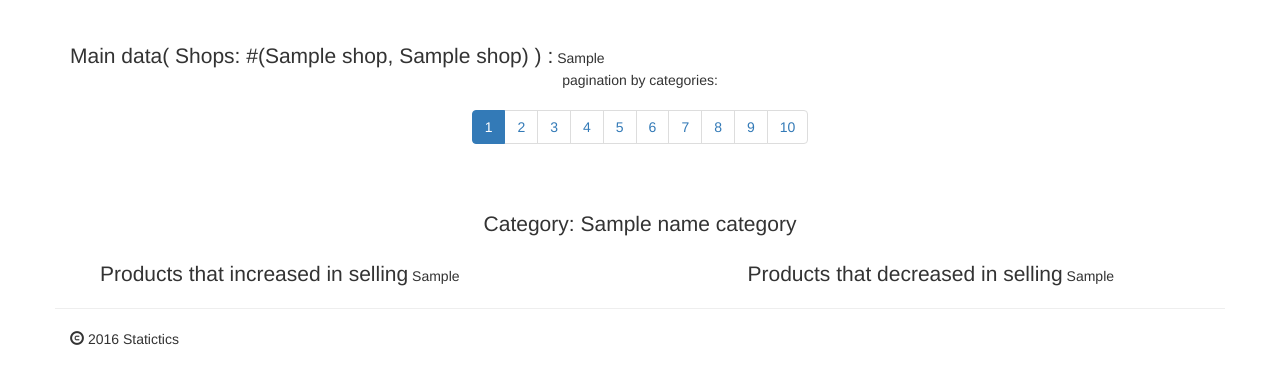
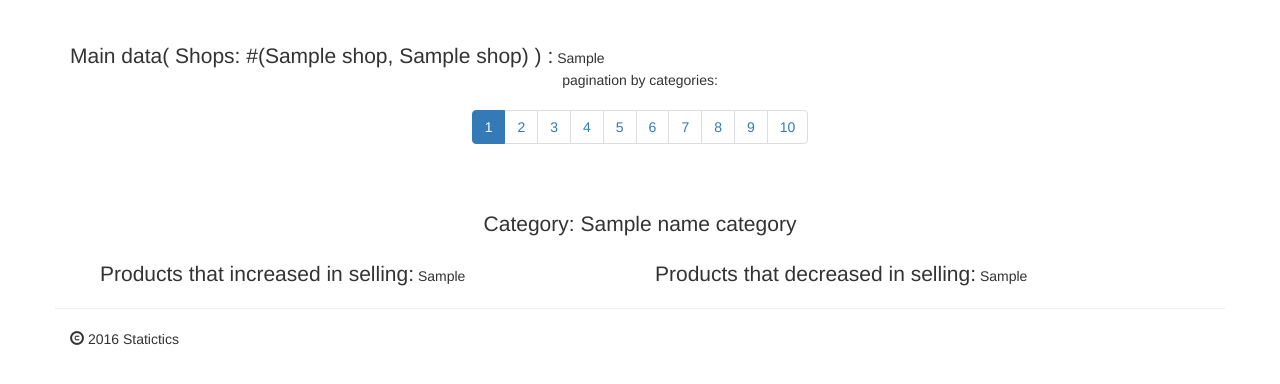
Before and after one commit to grydinywka/statproj, a Django app: template statapp/templates/statapp/reports_stat.html in a window 1280 px wide. Shown: the part 52-436 px from the top of the page. Run offline with Django 3.2, Linux system fonts and the light colour scheme; the template is opened without the code that fills it: most values are stand-ins (such as "Sample title", 1, 10 or a date in 2020); some libraries are stand-ins or nearby versions.

Commit message:
fixed value of shops in JS and gave name of products column

```diff
--- a/statapp/templates/statapp/stat_turnover.html
+++ b/statapp/templates/statapp/stat_turnover.html
@@ -22,13 +22,13 @@
 <div id="table2" class="col-sm-12">
     <p class="lead text-center">Category: {{name_category}}</p>
 
-    <div class="col-sm-5">
-        <span class="lead">Products that increased in selling</span>
+    <div class="col-sm-6">
+        <span class="lead">Products that increased in selling:</span>
         {{ table2 | safe }}
     </div>
-    <div class="col-sm-offset-2 col-sm-5">
+    <div class="col-sm-6">
 
-        <span class="lead">Products that decreased in selling</span>
+        <span class="lead">Products that decreased in selling:</span>
         {{ table3 |safe }}
     </div>
 </div>
--- a/static/js/main.js
+++ b/static/js/main.js
@@ -77,7 +77,7 @@ function load_more() {
                 'date_to': $('form #date_to').val(),
                 'csrfmiddlewaretoken': $('input[name="csrfmiddlewaretoken"]').val(),
                 'get_stat': true,
-                'shops':  $('form #shops').val()[0],
+                'shops':  $('form #shops').val(),
             },
             'success': function(data, status, xhr) {
                 var html = $(data), newform = html.find('form');
```
Also changed, not shown: statapp/views.py (+15 -8 lines).
